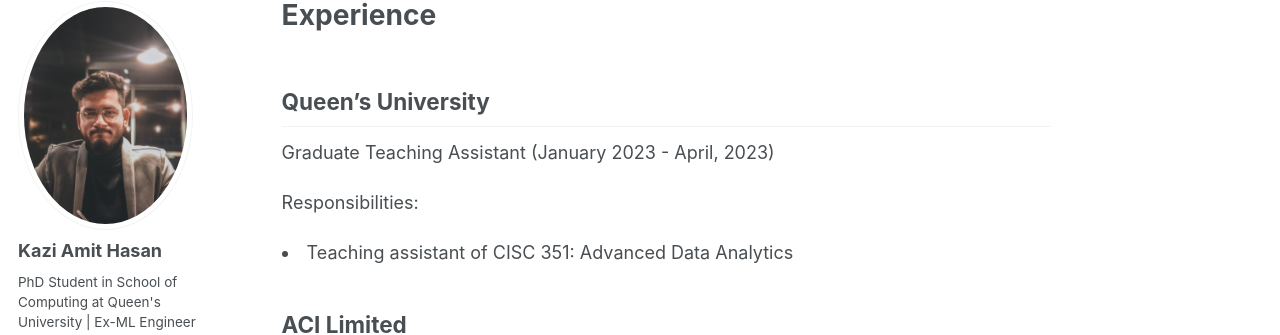
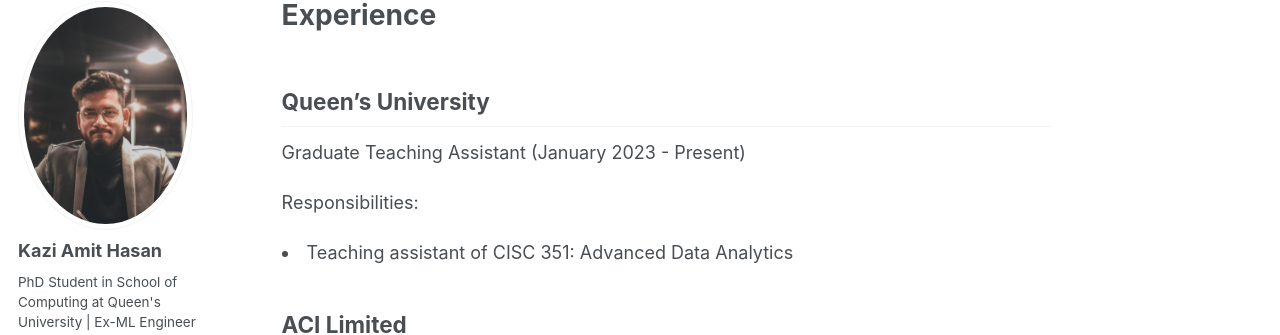
Before and after one commit to KaziAmitHasan/kaziamithasan.github.io, a Jekyll site: the page built from _pages/experiences.md, in a window 1280 px wide and 900 px high. Shown: the part 117-452 px from the top of the window. Built offline with Jekyll 4.4.1, drawn with Linux system fonts in a browser that asks for light colours.

Commit message:
info updated

```diff
--- a/_pages/experiences.md
+++ b/_pages/experiences.md
@@ -5,10 +5,9 @@
 
 ## Queen's University
 
-Graduate Teaching Assistant (January 2023 - April, 2023)
+Graduate Teaching Assistant (January 2023 - Present)
 
 Responsibilities:
-
 <li> Teaching assistant of CISC 351: Advanced Data Analytics</li>
 
 ## ACI Limited
```
